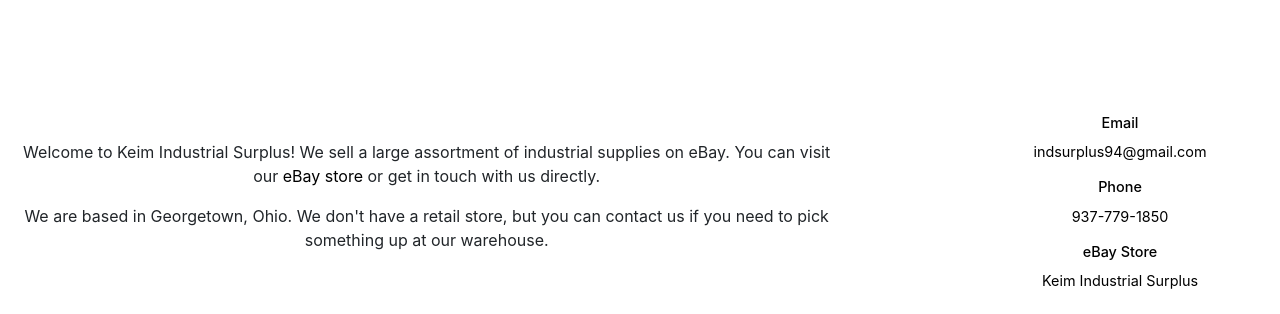
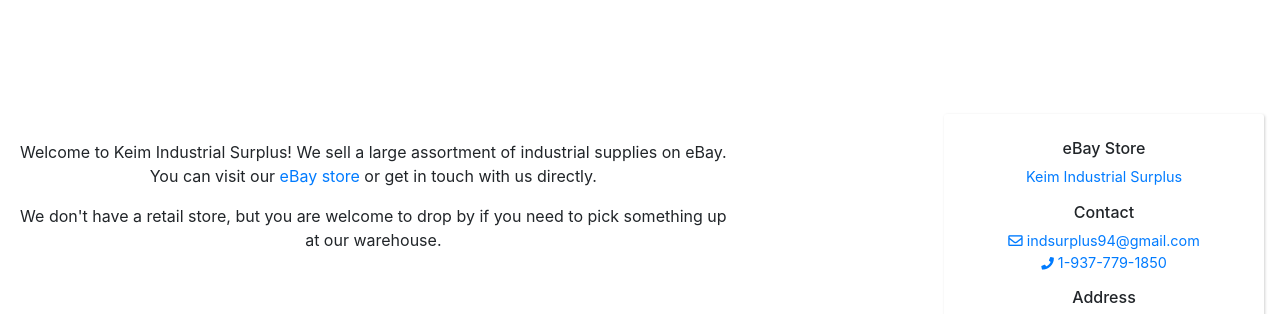
Before and after one commit to kennethkeim/kis, a plain HTML site: page index.html in a window 1280 px wide. Shown: the part 56-370 px from the top of the page. Drawn offline with nearby package versions, Linux system fonts and the light colour scheme.

Commit message:
added styling, address, description

```diff
--- a/index.html
+++ b/index.html
@@ -3,9 +3,11 @@
 <head>
     <meta charset="utf-8">
     <meta name="viewport" content="width=device-width, initial-scale=1 shrink-to-fit=no"> <!-- required by Bootstrap -->
+    <meta name="description" content"The home page for Keim Industrial Surplus.">
 
-    <!-- Bootstrap and my own CSS -->
+    <!-- Bootstrap and my own CSS, Font Awesome -->
     <link rel="stylesheet" href="https://maxcdn.bootstrapcdn.com/bootstrap/4.0.0/css/bootstrap.min.css" integrity="sha384-Gn5384xqQ1aoWXA+058RXPxPg6fy4IWvTNh0E263XmFcJlSAwiGgFAW/dAiS6JXm" crossorigin="anonymous">
+    <link rel="stylesheet" href="https://use.fontawesome.com/releases/v5.0.13/css/all.css" integrity="sha384-DNOHZ68U8hZfKXOrtjWvjxusGo9WQnrNx2sqG0tfsghAvtVlRW3tvkXWZh58N9jp" crossorigin="anonymous">
     <link href="styles.css" rel="stylesheet">
 
     <title>Keim Industrial Surplus</title>
@@ -22,28 +24,31 @@
         <div class="row justify-content-between">
 
             <!-- welcome message -->
-            <div class="col-12 col-sm-8" id="topText">
+            <div class="col-12 col-sm-7" id="topText">
                 <p>
                     Welcome to Keim Industrial Surplus! We sell a large assortment of industrial supplies on eBay. You can visit our <a href="https://www.ebay.com/str/keim77">eBay store</a> or get in touch with us directly.
                 </p>
                 <p>
-                    We are based in Georgetown, Ohio. We don't have a retail store, but you can contact us if you need to pick something up at our warehouse.
+                    We don't have a retail store, but you are welcome to drop by if you need to pick something up at our warehouse.
                 </p>
             </div>
 
             <!-- contact info and ebay store link -->
-            <div class="col-sm-4 col-md-3" id="contactInfoWrapper">
-                <div class="contactInfo">
-                    <h6>Email</h6>
-                    <a href="mailto:indsurplus94@gmail.com">indsurplus94@gmail.com</a>
-                </div>
-                <div class="contactInfo">
-                    <h6>Phone</h6>
-                    <a href="tel:937-779-1850">937-779-1850</a>
-                </div>
+            <div class="col-sm-4 col-lg-3 mr-sm-3" id="contactInfoWrapper">
                 <div class="contactInfo">
                     <h6>eBay Store</h6>
                     <a href="https://www.ebay.com/str/keim77">Keim Industrial Surplus</a>
+                </div>
+                <div class="contactInfo">
+                    <h6>Contact</h6>
+                    <a href="mailto:indsurplus94@gmail.com"><i class="far fa-envelope"></i> indsurplus94@gmail.com</a>
+                    <br>
+                    <a href="tel:+1-937-779-1850"><i class="fas fa-phone fa-sm"></i> 1-937-779-1850</a>
+                </div>
+
+                <div class="contactInfo">
+                    <h6>Address</h6>
+                    <a href="https://goo.gl/maps/P8nhyQUNmrG2">8319 Ash Ridge Arnheim Rd<br>Sardinia, OH 45171<br>United States</a>
                 </div>
             </div>
 
--- a/styles.css
+++ b/styles.css
@@ -28,35 +28,31 @@ body
 #contactInfoWrapper
 {
     margin-bottom: 70px;
+    box-shadow: 1px 1px 3px #d1d1d1;
+    padding-top: 25px;
+    border-radius: 3px;
 }
 .contactInfo
 {
     margin-bottom: 15px;
 
 }
-.contactInfo h6
+.contactInfo
 {
     font-size: .9em;
-    color: #000000;
+
 }
 .contactInfo a
 {
-    font-size: .9em;
-    color: #000000;
+    /* font-size: .9em; */
 }
 
-/* all links: hover */
-.contactInfo a:hover,
-#overide a:hover
+/* auction item links: hover */
+#auction-nudge-items a:hover
 {
-    color: #000000;
     text-decoration: underline;
 }
 
-a
-{
-    color: #000000;
-}
 
 
 #auction-nudge-items
```
